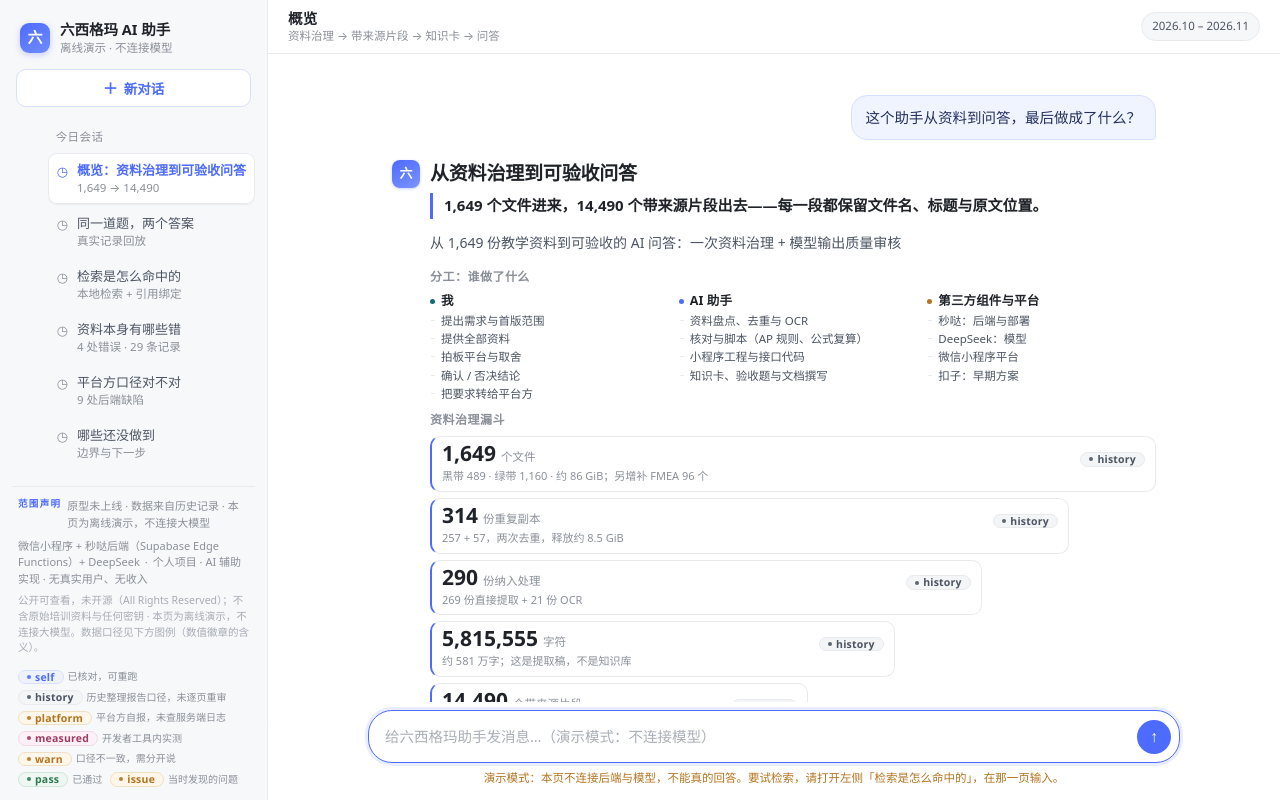
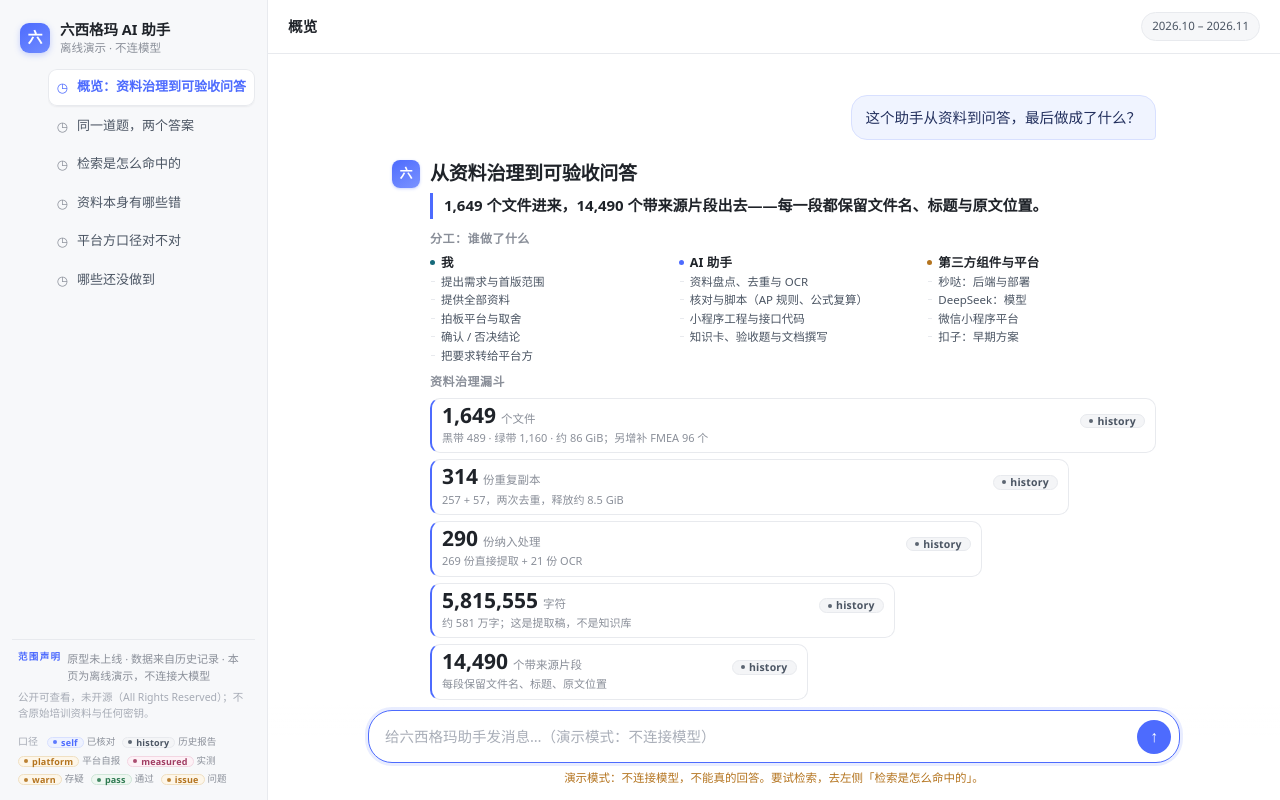
Before and after one commit to ras788997-ship-it/sixsigma-assistant-portfolio, a plain HTML site: page index.html in a window 1280 px wide. Both pictures are taken after typing "Sample" into the empty fields and a click on the button "发送". Drawn offline with Linux system fonts and the light colour scheme.

Commit message:
copy: 同步精简后的演示页文案与截图

```diff
--- a/assets/app.js
+++ b/assets/app.js
@@ -285,13 +285,14 @@
     var m = D.meta || {};
     var notice = doc.getElementById('footNotice');
     if (notice) {
-      notice.innerHTML = esc(m.repoNotice) + ' · 本页为离线演示，不连接大模型。数据口径见下方图例（数值徽章的含义）。';
+      notice.innerHTML = esc(m.repoNotice) + '。';
     }
     var legend = doc.getElementById('footLegend');
     if (legend && D.tagLegend) {
-      legend.innerHTML = TAG_ORDER.map(function (k) {
-        return '<span class="leg">' + tagSpan(k, D.tagLegend) +
-          '<span>' + esc(D.tagLegend[k]) + '</span></span>';
+      var SHORT = { self: '已核对', history: '历史报告', platform: '平台自报', measured: '实测', warn: '存疑', pass: '通过', issue: '问题' };
+      legend.innerHTML = '<span class="leg-label">口径</span>' + TAG_ORDER.map(function (k) {
+        return '<span class="leg" title="' + esc(D.tagLegend[k]) + '">' + tagSpan(k, D.tagLegend) +
+          '<span>' + esc(SHORT[k] || '') + '</span></span>';
       }).join('');
     }
   }
@@ -351,7 +352,6 @@
       kicker('overview') +
       '<h2 id="h-overview">从资料治理到可验收问答</h2>' +
       '<p class="claim">' + claim + '</p>' +
-      '<p class="lead">' + esc(D.meta.subtitle) + '</p>' +
       '<div class="ov-grid" style="display:block;width:100%">' +
         '<div class="ov-col side">' +
           '<h3 class="sub-h">分工：谁做了什么</h3>' +
@@ -371,7 +371,7 @@
       '<p class="footnote">证据：' +
         esc(evFile('资料盘点')) + '；' + esc(evFile('处理统计')) + '；' +
         esc(evFile('OCR 统计')) + '；' + esc(evFile('小程序检查')) +
-        '。徽章含义见页脚图例。</p>';
+        '。</p>';
   }
 
   /* ================= S2 真实记录回放 ================= */
@@ -432,14 +432,13 @@
       kicker('replay') +
       '<h2 id="h-replay">' + len(list) + ' 条记录，原样回放</h2>' +
       '<p class="claim">' + claim + '</p>' +
-      '<p class="lead">' + esc(D.replayIntro) + '</p>' +
       '<div class="rec-tools">' +
         '<button class="btn" type="button" id="recExpand">全部展开</button>' +
         '<button class="btn" type="button" id="recCollapse">全部收起</button>' +
       '</div>' +
       cardsHtml +
       '<ul class="bd-strip">' + boundaryHtml + '</ul>' +
-      '<p class="footnote">边界：' + len(D.replayBoundary) + ' 条记录之外的稳定性未验证。' +
+      '<p class="footnote">' +
         '证据：' + esc(evFile('接手核对')) + '；' + esc(evFile('校对记录')) + '。</p>';
 
     var nodes = host.querySelectorAll ? host.querySelectorAll('details.rec-more') : [];
@@ -483,18 +482,17 @@
       return '<button class="ex-btn" type="button" data-q="' + esc(q) + '">' + esc(q) + '</button>';
     }).join('');
 
-    var bottomLine = '检索结果只来自 ' + corpusN + ' 条演示语料（自拟，非原始培训资料）；' +
+    var bottomLine = '演示语料 ' + corpusN + ' 条为自拟，非原始培训资料；' +
       '正式产品的语料是 ' + esc(last.value) + ' ' + esc(last.unit) + '，不随仓库发布。';
 
     host.innerHTML =
       kicker('search') +
       '<h2 id="h-search">前端检索 + 引用绑定</h2>' +
       '<p class="claim">不接大模型，也能把「问题 → 卡号 → 原文片段」这条链路走完，并让它可复核。</p>' +
-      '<p class="lead">' + esc(D.searchNote) + '</p>' +
       '<div class="search-shell">' +
         '<div class="search-badges">' +
           '<span class="badge-strong">本地检索 · 无大模型</span>' +
-          '<span class="algo-note">bigram + IDF + 覆盖率修正 · 每次取 top ' + SEARCH.TOP + '</span>' +
+          '<span class="algo-note">bigram + IDF · top ' + SEARCH.TOP + '</span>' +
         '</div>' +
         '<form class="search-form" id="searchForm" role="search">' +
           '<label class="sr-only" for="searchQ">输入要检索的问题</label>' +
@@ -511,7 +509,7 @@
           ' · 分数按最高分归一化到 0–100 · 命中词已高亮</p>' +
         '<p class="search-line">' + bottomLine + '</p>' +
       '</div>' +
-      '<p class="footnote">检索完全在前端完成：不请求接口、不调用模型；无命中时按「没有依据」处理。</p>';
+      '<p class="footnote">不请求接口、不调用模型；无命中按「没有依据」处理。</p>';
 
     var form = doc.getElementById('searchForm');
     var input = doc.getElementById('searchQ');
@@ -622,7 +620,6 @@
       kicker('audit') +
       '<h2 id="h-audit">资料里的错，逐条留出处</h2>' +
       '<p class="claim">' + claim + '</p>' +
-      '<p class="lead">原答案不改，另开一列写校对结论；供应商的原始记录不被覆盖。</p>' +
       '<div class="err-grid">' + errHtml + '</div>' +
       '<h3 class="sub-h">FMEA 案例审核</h3>' +
       '<div class="tbl-wrap"><table class="tbl tbl-wide">' +
@@ -678,7 +675,7 @@
       kicker('defects') +
       '<h2 id="h-defects">后端缺陷与口径对照</h2>' +
       '<p class="claim">' + claim + '</p>' +
-      '<p class="lead">缺陷由 AI 逐条读源码得出；平台方口径与项目内核对结果分开写，能核的写能核，不能核的标不能核。</p>' +
+      '<p class="lead">缺陷由 AI 逐条读源码列出。</p>' +
       '<div class="def-grid">' +
         '<ol class="def-col">' + colA + '</ol>' +
         '<ol class="def-col">' + colB + '</ol>' +
@@ -748,7 +745,7 @@
         '<div class="tbl-wrap"><table class="tbl tbl-wide">' +
           '<thead><tr><th>证据</th><th>文件路径</th><th>证明什么</th><th>口径</th></tr></thead>' +
           '<tbody>' + evRows + '</tbody></table></div>' +
-        '<p class="footnote">文件不随仓库发布；口径徽章含义见页脚图例。</p>' +
+        '<p class="footnote">文件不随仓库发布。</p>' +
       '</div>';
   }
 
@@ -782,7 +779,6 @@
         '<div class="msg-body">' + inner +
           '<div class="msg-tools">' +
             '<button class="tool tool-copy" type="button" data-copy="' + esc(name) + '">⧉ 复制回答</button>' +
-            '<span class="tool">离线回放 · 不连接模型</span>' +
           '</div>' +
         '</div>' +
       '</div>';
@@ -809,8 +805,6 @@
   function fillChatHead(name) {
     var t = doc.getElementById('chatTitle');
     if (t) { t.textContent = ROUTE_TITLE[name] || ''; }
-    var s = doc.getElementById('chatSub');
-    if (s) { s.textContent = CHAT_SUB[name] || '离线回放 · 不连接大模型'; }
   }
 
   function closeDrawer() {
@@ -862,18 +856,20 @@
 
     var form = doc.getElementById('askForm');
     var input = doc.getElementById('askInput');
-    var hint = doc.getElementById('askHint');
     if (form) {
       form.addEventListener('submit', function (e) {
         e.preventDefault();
-        if (!hint) { return; }
-        hint.className = 'composer-hint is-warn';
-        hint.textContent = '演示模式：本页不连接后端与模型，不能真的回答。要试检索，请打开左侧「检索是怎么命中的」，在那一页输入。';
+        var box = doc.querySelector ? doc.querySelector('.composer') : null;
+        if (!box) { return; }
+        var old = doc.getElementById('askHint');
+        if (old && old.parentNode) { old.parentNode.removeChild(old); }
+        var tip = doc.createElement('p');
+        tip.className = 'composer-hint is-warn';
+        tip.id = 'askHint';
+        tip.textContent = '演示模式：不连接模型，不能真的回答。要试检索，去左侧「检索是怎么命中的」。';
+        box.appendChild(tip);
         if (input) { input.value = ''; input.blur(); }
-        global.setTimeout(function () {
-          hint.className = 'composer-hint';
-          hint.textContent = '本页是离线回放：不连接后端与模型。想试检索，去左侧「检索是怎么命中的」。';
-        }, 4200);
+        global.setTimeout(function () { if (tip.parentNode) { tip.parentNode.removeChild(tip); } }, 4000);
       }, false);
     }
     if (input) {
--- a/assets/ds.css
+++ b/assets/ds.css
@@ -371,3 +371,9 @@ mark { background: #fff2c2; color: inherit; border-radius: 3px; padding: 0 1px;
 @media (max-width: 900px) {
   .app .msg-body .roles { grid-template-columns: minmax(0, 1fr) !important; }
 }
+
+/* 口径图例：紧凑一行式 */
+.leg-label { font-size: 10px; color: #a6abb5; margin-right: 2px; }
+.legend { gap: 2px 7px; }
+.legend .leg { font-size: 9.5px; gap: 3px; }
+.legend .tag { padding: 0 5px; font-size: 9px; }
--- a/index.html
+++ b/index.html
@@ -26,45 +26,40 @@
         <span class="brand-mark" aria-hidden="true">六</span>
         <span class="brand-text">
           <strong id="siteTitle">六西格玛 AI 助手</strong>
-          <em>离线演示 · 不连接模型</em>
+          <em>离线演示 · 不连模型</em>
         </span>
       </a>
-      <button class="new-chat" type="button" id="newChat">
-        <span class="plus" aria-hidden="true">＋</span> 新对话
-      </button>
     </div>
 
     <nav class="tabs" aria-label="会话列表">
-      <p class="side-label">今日会话</p>
       <a class="conv" href="#/overview" data-route="overview">
         <span class="conv-ico" aria-hidden="true">◷</span>
-        <span class="conv-main"><span class="conv-t">概览：资料治理到可验收问答</span><span class="conv-sub">1,649 → 14,490</span></span>
+        <span class="conv-main"><span class="conv-t">概览：资料治理到可验收问答</span></span>
       </a>
       <a class="conv" href="#/replay" data-route="replay">
         <span class="conv-ico" aria-hidden="true">◷</span>
-        <span class="conv-main"><span class="conv-t">同一道题，两个答案</span><span class="conv-sub">真实记录回放</span></span>
+        <span class="conv-main"><span class="conv-t">同一道题，两个答案</span></span>
       </a>
       <a class="conv" href="#/search" data-route="search">
         <span class="conv-ico" aria-hidden="true">◷</span>
-        <span class="conv-main"><span class="conv-t">检索是怎么命中的</span><span class="conv-sub">本地检索 + 引用绑定</span></span>
+        <span class="conv-main"><span class="conv-t">检索是怎么命中的</span></span>
       </a>
       <a class="conv" href="#/audit" data-route="audit">
         <span class="conv-ico" aria-hidden="true">◷</span>
-        <span class="conv-main"><span class="conv-t">资料本身有哪些错</span><span class="conv-sub">4 处错误 · 29 条记录</span></span>
+        <span class="conv-main"><span class="conv-t">资料本身有哪些错</span></span>
       </a>
       <a class="conv" href="#/defects" data-route="defects">
         <span class="conv-ico" aria-hidden="true">◷</span>
-        <span class="conv-main"><span class="conv-t">平台方口径对不对</span><span class="conv-sub">9 处后端缺陷</span></span>
+        <span class="conv-main"><span class="conv-t">平台方口径对不对</span></span>
       </a>
       <a class="conv" href="#/boundary" data-route="boundary">
         <span class="conv-ico" aria-hidden="true">◷</span>
-        <span class="conv-main"><span class="conv-t">哪些还没做到</span><span class="conv-sub">边界与下一步</span></span>
+        <span class="conv-main"><span class="conv-t">哪些还没做到</span></span>
       </a>
     </nav>
 
     <div class="side-foot">
       <p class="side-scope"><span class="scope-mark">范围声明</span><span id="siteScope"></span></p>
-      <p class="side-meta" id="siteMeta"></p>
       <p class="side-legal" id="footNotice"></p>
       <div class="legend" id="footLegend" aria-label="数据口径图例"></div>
     </div>
@@ -75,7 +70,6 @@
       <button class="icon-btn" id="sideToggle" type="button" aria-label="展开会话列表" aria-expanded="false">☰</button>
       <div class="chat-head-mid">
         <h2 id="chatTitle">概览</h2>
-        <span class="chat-sub" id="chatSub">离线回放 · 不连接大模型</span>
       </div>
       <span class="pill" id="sitePeriod"></span>
     </header>
@@ -96,7 +90,6 @@
         <textarea id="askInput" rows="1" placeholder="给六西格玛助手发消息…（演示模式：不连接模型）"></textarea>
         <button class="send" id="askSend" type="submit" aria-label="发送">↑</button>
       </form>
-      <p class="composer-hint" id="askHint">本页是离线回放：不连接后端与模型。想试检索，去左侧「检索是怎么命中的」。</p>
     </div>
   </div>
 </div>
```
Also changed, not shown: screenshots/03-概览.png, screenshots/04-回放-真实记录.png, screenshots/05-检索与引用绑定.png, screenshots/06-资料审核发现.png, screenshots/07-后端缺陷与口径.png, screenshots/08-边界与下一步.png.
